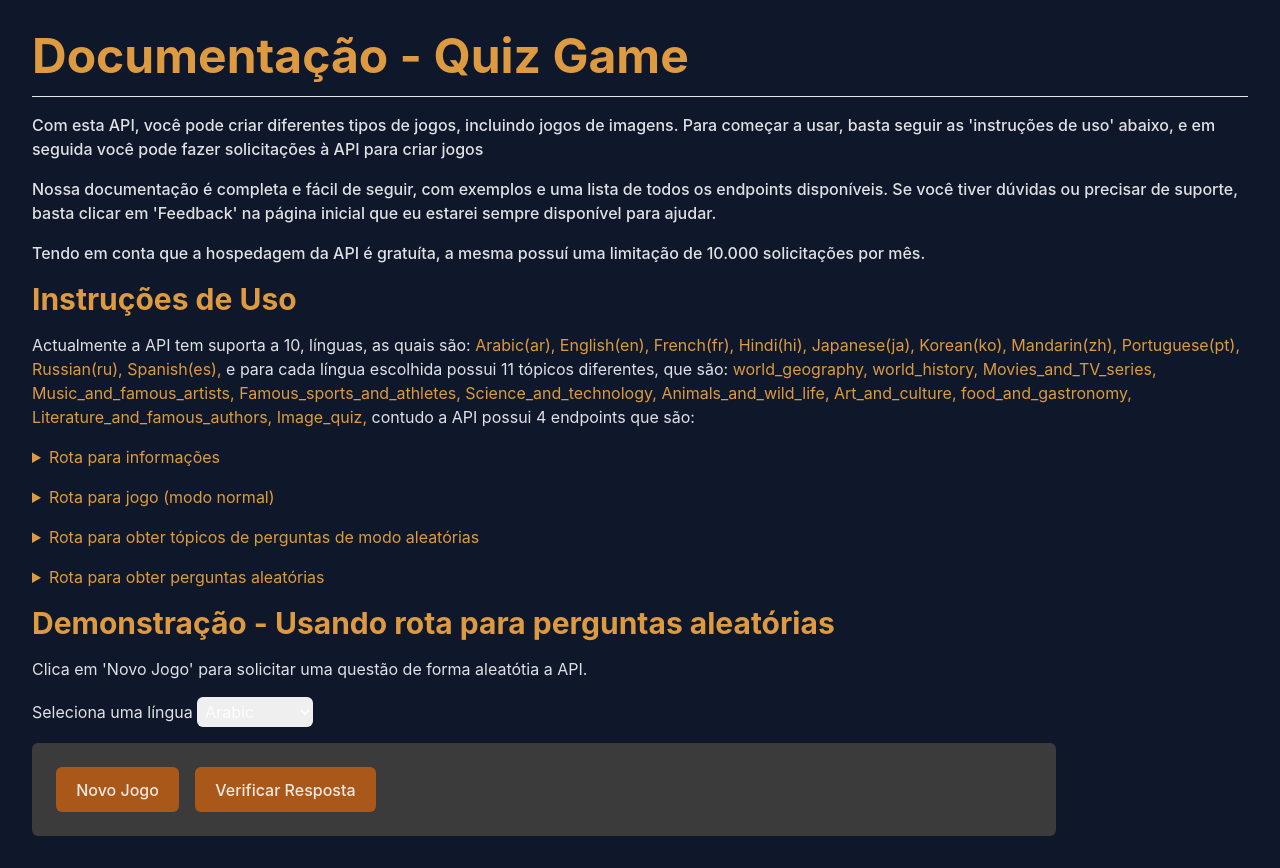
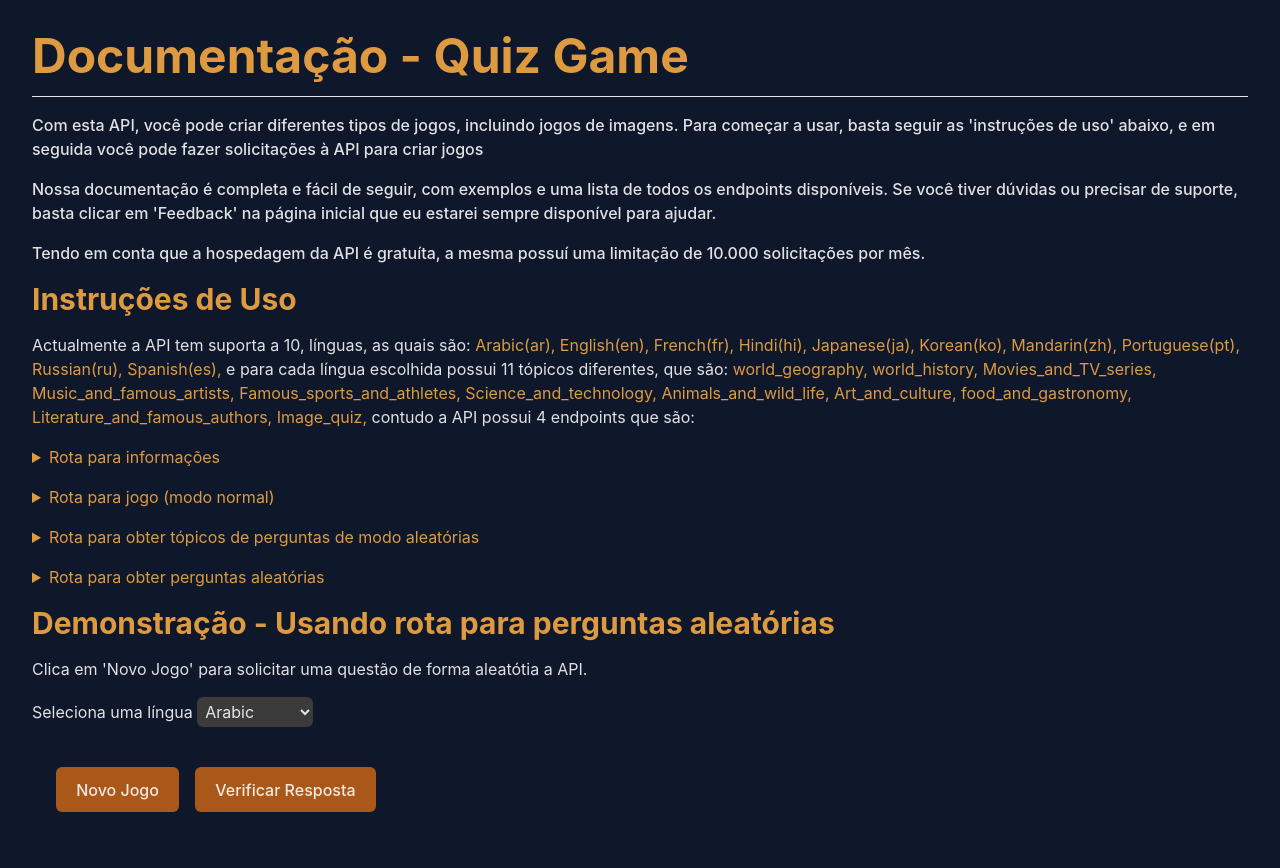
Before and after one commit to manuelhonoredesousa/soudev-quiz-game-doc, a React (Vite) app: page /documentation in a window 1280 px wide. Built offline with nearby package versions, Linux system fonts and the light colour scheme.

Commit message:
Add modal color and select color

```diff
--- a/index.html
+++ b/index.html
@@ -9,5 +9,6 @@
   <body>
     <div id="root"></div>
     <script type="module" src="/src/main.tsx"></script>
+    <noscript>Voce precisa do JavaScript Activado no seu navegador</noscript>
   </body>
 </html>
--- a/src/Components/Modal/style.css
+++ b/src/Components/Modal/style.css
@@ -20,6 +20,7 @@ dialog {
   -moz-border-radius: 0.5rem;
   -ms-border-radius: 0.5rem;
   -o-border-radius: 0.5rem;
+  background-color: #121212;
 }
 
 /* .modal-close-button {
--- a/src/Routes/Documentation.tsx
+++ b/src/Routes/Documentation.tsx
@@ -315,7 +315,7 @@ export function Documentation() {
       </Details.Text>
       <Details.Text>
         Seleciona uma língua{" "}
-        <select onChange={handleSelectChange} className="p-1 rounded-md">
+        <select onChange={handleSelectChange} className="p-1 rounded-md bg-_secondary-100">
           {API_INFORMATIONS.avaliableLanguages.map((language, index) => (
             <option value={language.code} key={index}>
               {language.language}
--- a/tailwind.config.js
+++ b/tailwind.config.js
@@ -15,7 +15,10 @@ export default {
           500: "#cd2b31",
           600: "#b8252a"
         },
-        _secondary: "#3b3b3b",
+        _secondary: {
+          100:"#3b3b3b",
+          500:"#121212"
+        },
       },
     },
   },
```
